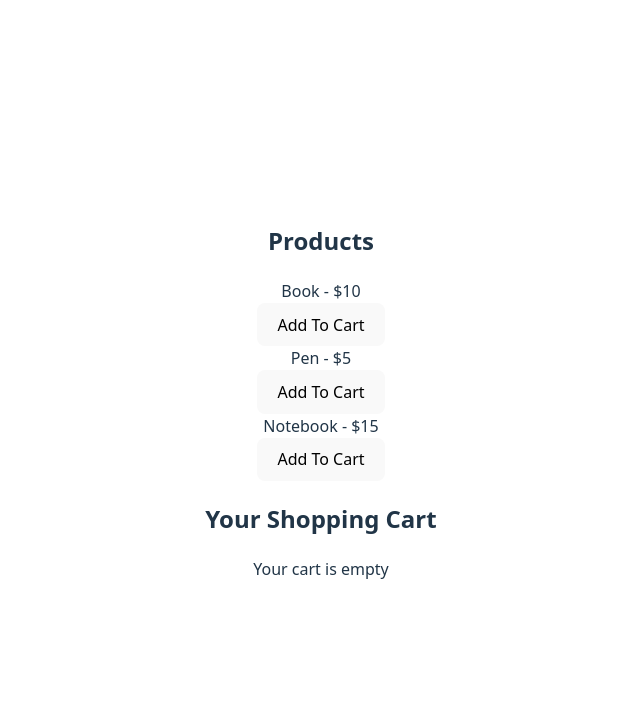
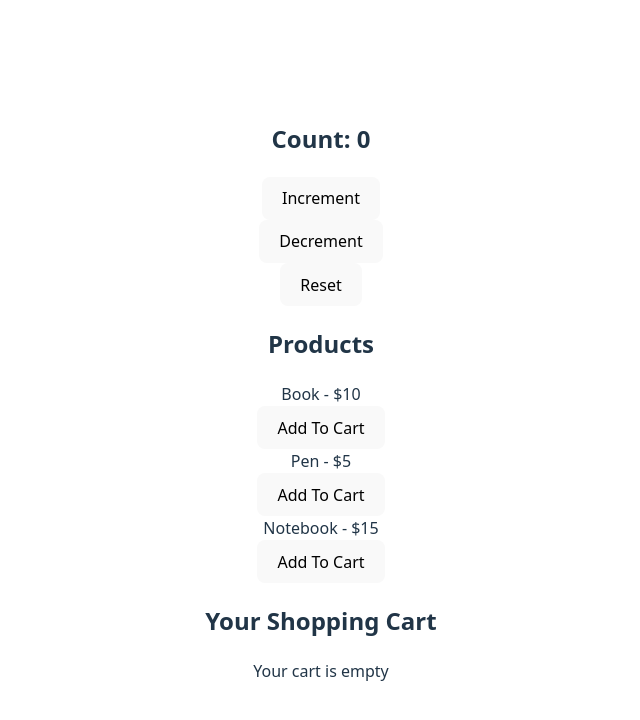
Before and after one commit to Saanimustapha/Learning-React, a React (Vite) app: page / in a window 1280 px wide. Shown: the top 720 px of the page, without its empty margins (319-959 px from the left). Built offline with nearby package versions, Linux system fonts and the light colour scheme.

Commit message:
Implemented lazy initialization using the useReducer hook using saved data in local storage.

```diff
--- a/src/App.jsx
+++ b/src/App.jsx
@@ -23,6 +23,7 @@
 import { Courses } from './Courses'
 import { ReducerCounter } from './ReducerCounter'
 import { ReducerShoppingCart } from './ReducerShoppingCart'
+import { SimpleCounterWithInit } from './SimpleCounterWithInit'
 import './App.css'
 
 
@@ -30,6 +31,7 @@
 
   return (
     <>
+    <SimpleCounterWithInit/>
     <ReducerShoppingCart/>
     {/* <ReducerCounter/>
     <Courses/>
--- /dev/null
+++ b/src/SimpleCounterWithInit.jsx
@@ -0,0 +1,50 @@
+import { useReducer } from "react";
+
+
+const initialCount = 0;
+
+const init = (initialValue) => {
+
+    const storedValue = localStorage.getItem("count");
+
+    if(storedValue !== null){
+        return parseInt(storedValue);
+    }
+
+    return initialValue;
+}
+
+const updateFunction = (state, action) => {
+    switch(action){
+        case 'increment':
+            return state + 1
+        case 'decrement':
+            return state - 1
+        case 'reset':
+            return initialCount
+    }
+}
+
+export const SimpleCounterWithInit = () => {
+
+    const [count, dispatch] = useReducer(updateFunction,initialCount,init);
+
+    localStorage.setItem("count", count);
+
+    return (
+        <>
+        <h2>Count: {count}</h2>
+        <div>
+            <button onClick={() => dispatch('increment')}>Increment</button>
+        </div>
+        <div>
+            <button onClick={() => dispatch('decrement')}>Decrement</button>
+        </div>
+        <div>
+            <button onClick={() => dispatch('reset')}>Reset</button>
+        </div>
+        </>
+
+
+    )
+}
```
